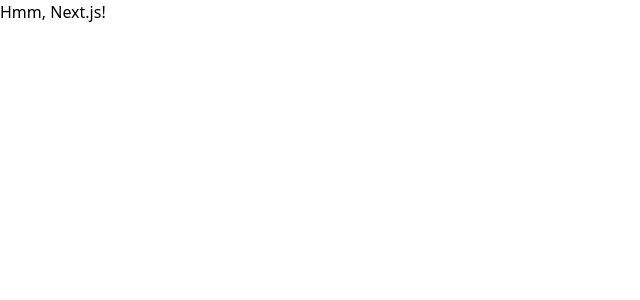
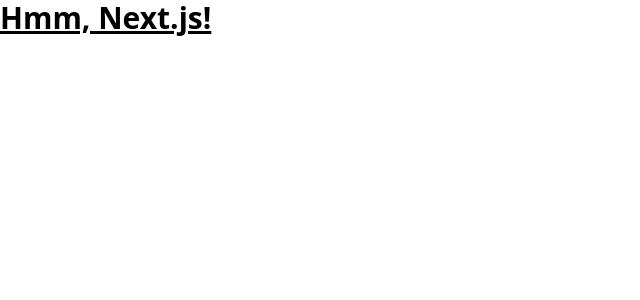
Before and after one commit to yborger/Personal-Website, a Next.js app: page / in a window 1280 px wide. Shown: the top 300 px of the page, without its empty margins (0-640 px from the left). Built offline with nearby package versions, Linux system fonts and the light colour scheme.

Commit message:
Tailwind not working - utility classes not found warning and no formatting

```diff
--- a/tailwind.config.js
+++ b/tailwind.config.js
@@ -1,6 +1,13 @@
 /** @type {import('tailwindcss').Config} */
 module.exports = {
-  content: [],
+  content: [
+    './app/**/*.{js,ts,jsx,tsx,mdx}', // Note the addition of the `app` directory.
+    //'./pages/**/*.{js,ts,jsx,tsx,mdx}',
+    //'./components/**/*.{js,ts,jsx,tsx,mdx}',
+
+    // Or if using `src` directory:
+    './src/**/*.{js,ts,jsx,tsx,mdx}',
+  ],
   theme: {
     extend: {},
   },
```
Also changed, not shown: 1 other file (tests, documents, lock files or other folders).
